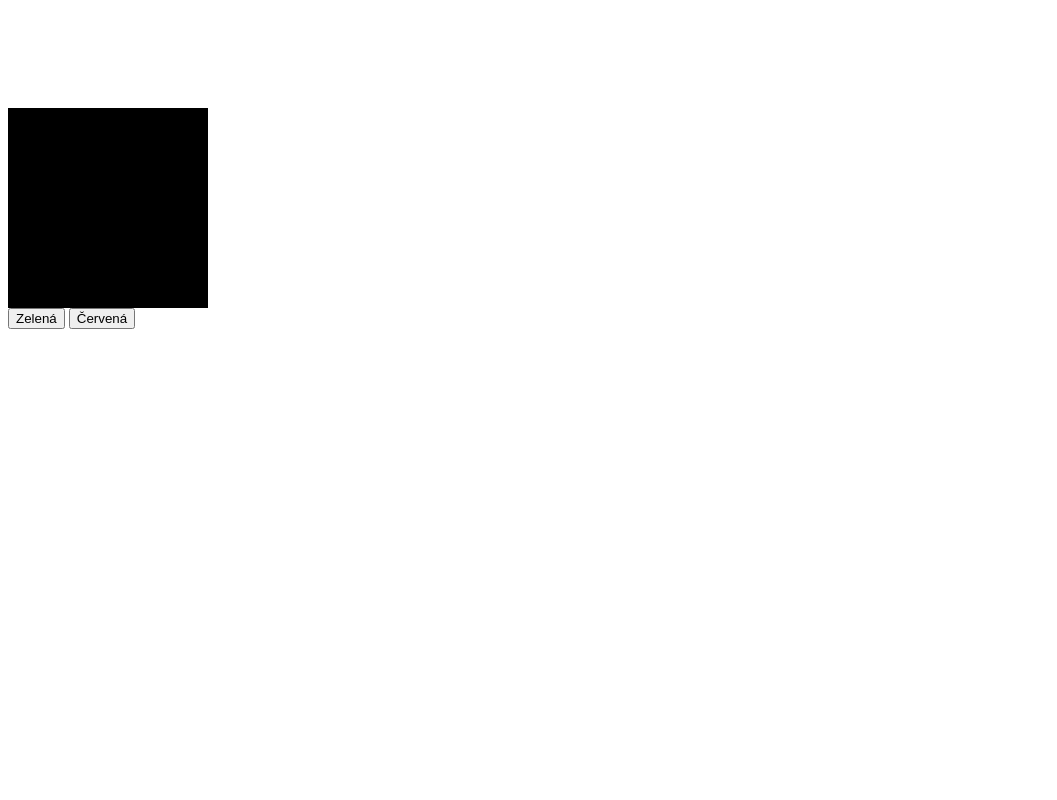
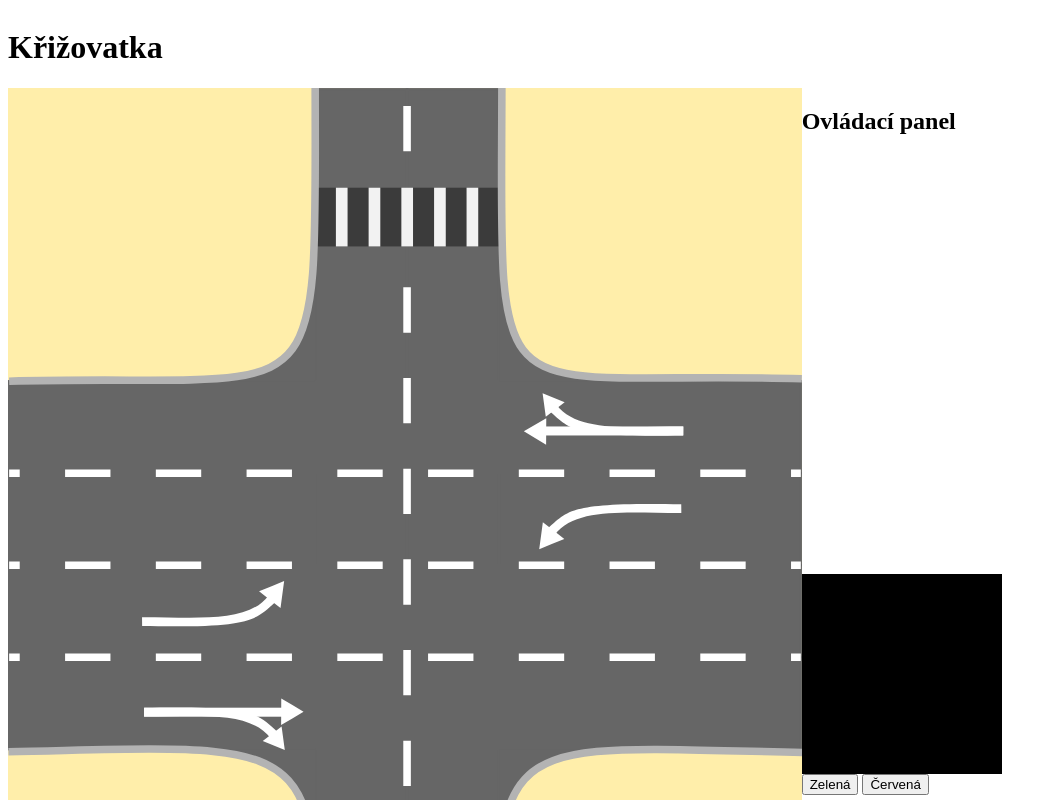
Before and after one commit to Desjula/krizovatka, a plain HTML site: page index.html in a window 1280 px wide. Shown: the top 800 px of the page, without its empty margins (0-1057 px from the left). Drawn offline with Linux system fonts and the light colour scheme.

Commit message:
pridana krizovatka, upraveno rozlozeni

```diff
--- a/index.html
+++ b/index.html
@@ -12,11 +12,20 @@
 
         <div class="hlavicka">
             <div class="logo"></div>
-            <div class="nadpis"></div>
+            <div class="nadpis">
+                <h1>Křižovatka</h1>
+            </div>
         </div>
-        <div class="krizovatka"></div>
-        <div class="ovladani-nadpis"></div>
-        <div class="ovladani"></div>
+        <div class="krizovatka"><img src="grafika/krizovatka.svg"></div>
+        <div class="ovladani-nadpis">
+            <h2>Ovládací panel</h2>
+        </div>
+
+        <div class="ovladani">
+            <div class="svetlo"></div>
+            <button class="start">Zelená</button>
+            <button class="stop">Červená</button>
+        </div>
         <div class="paticka"></div>
 
 
@@ -25,9 +34,6 @@
 
     <!-- přidat speciální tlačítko pro ruční přepnutí barev semaforu -->
 
-    <div class="svetlo"></div>
-    <button class="start">Zelená</button>
-    <button class="stop">Červená</button>
 
     <style scr="script.js"></style>
 </body>
--- a/style.css
+++ b/style.css
@@ -12,9 +12,10 @@ html { box-sizing: border-box; }
 .grid {
     display: grid;
     grid-template-columns: 3fr 2fr;
-    grid-template-rows: auto auto 100px;
+    grid-template-rows: auto auto auto 100px;
     grid-template-areas:
-    "hlavicka ovladani-nadpis"
+    "hlavicka hlavicka"
+    "krizovatka ovladani-nadpis"
     "krizovatka ovladani"
     "paticka paticka";
 }
```
Also changed, not shown: grafika/krizovatka.svg (added).
